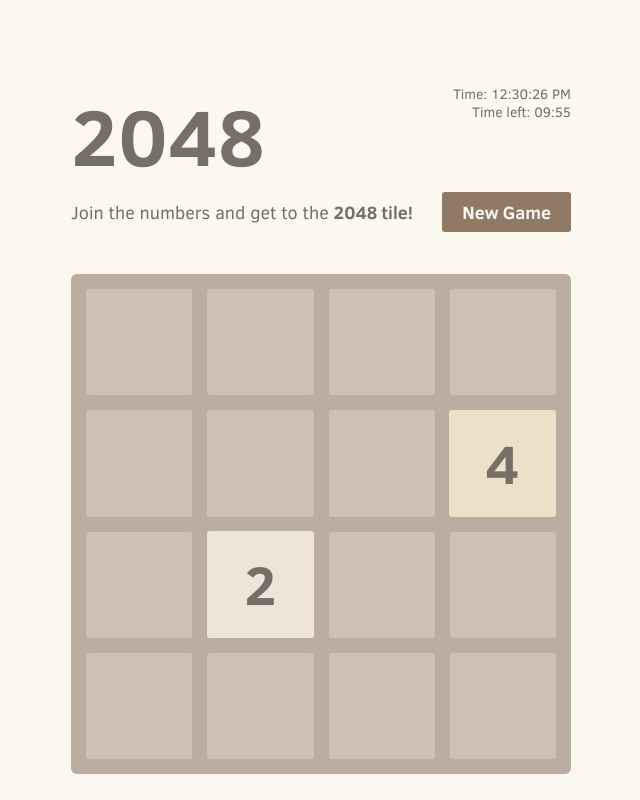
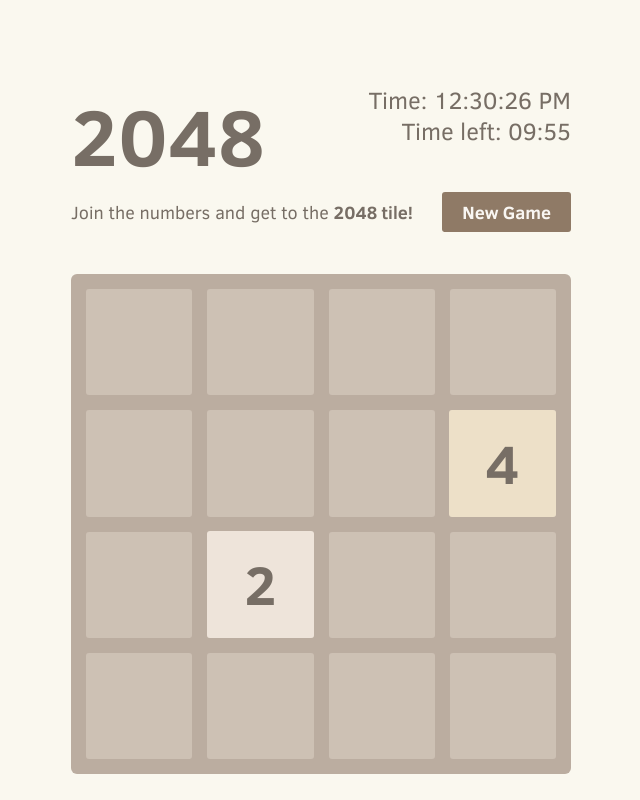
Before and after one commit to kriskang-code/n_scor_wit_5_limt, a plain HTML site: page index.html in a window 1280 px wide. Shown: the top 800 px of the page, without its empty margins (319-959 px from the left). Drawn offline with Linux system fonts and the light colour scheme.

Commit message:
Update index.html

```diff
--- a/index.html
+++ b/index.html
@@ -23,7 +23,7 @@
       <div class="scores-container">
 
 
-	  <div id="timestamp" style="font-size:14px; margin:6px 0;">
+	  <div id="timestamp" style="font-size:24px; margin:6px 0;">
         Time: <span id="clock">--:--:--</span><br>
         Time left: <span id="countdown">10:00</span>
 	  </div>
```
